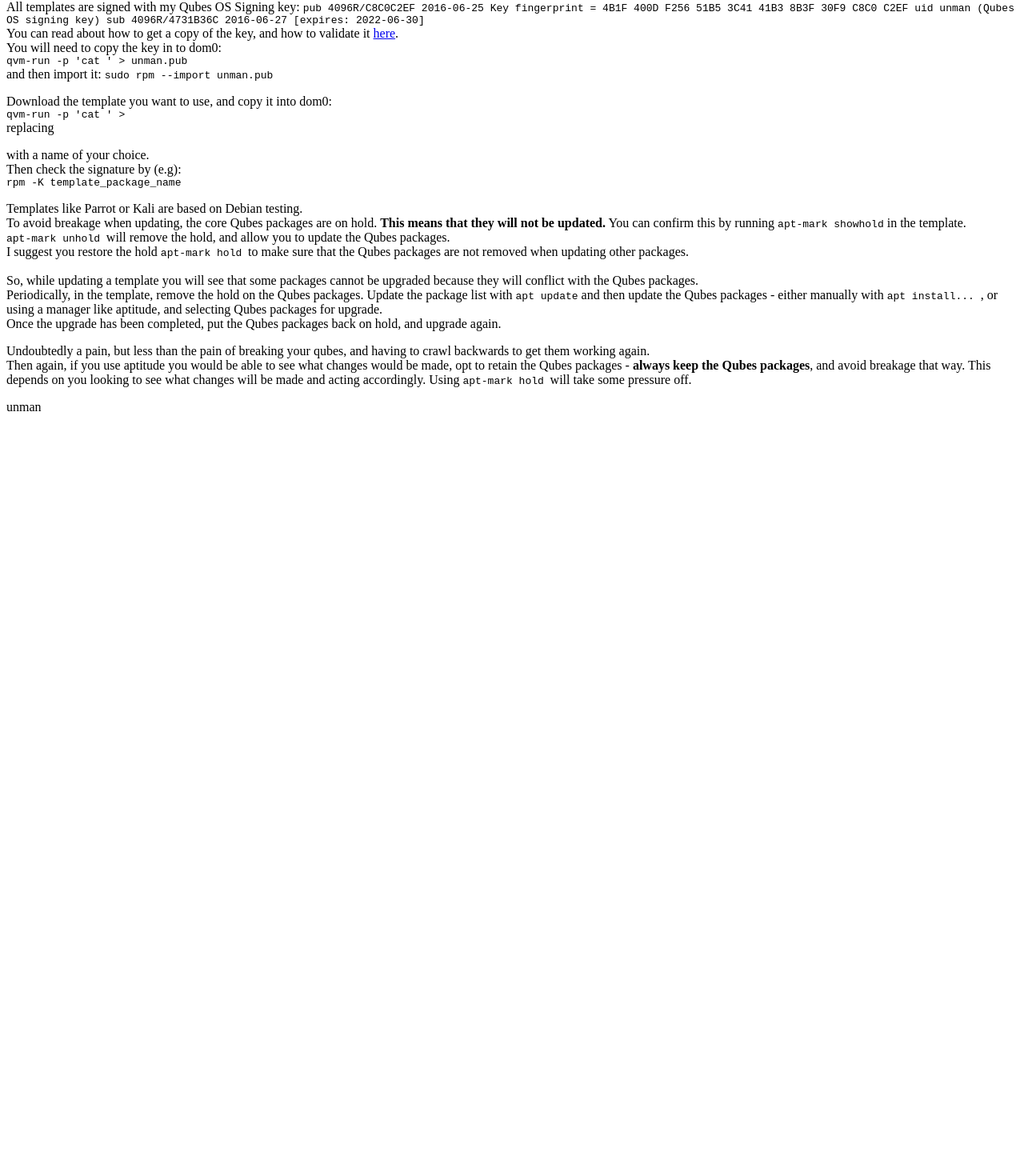
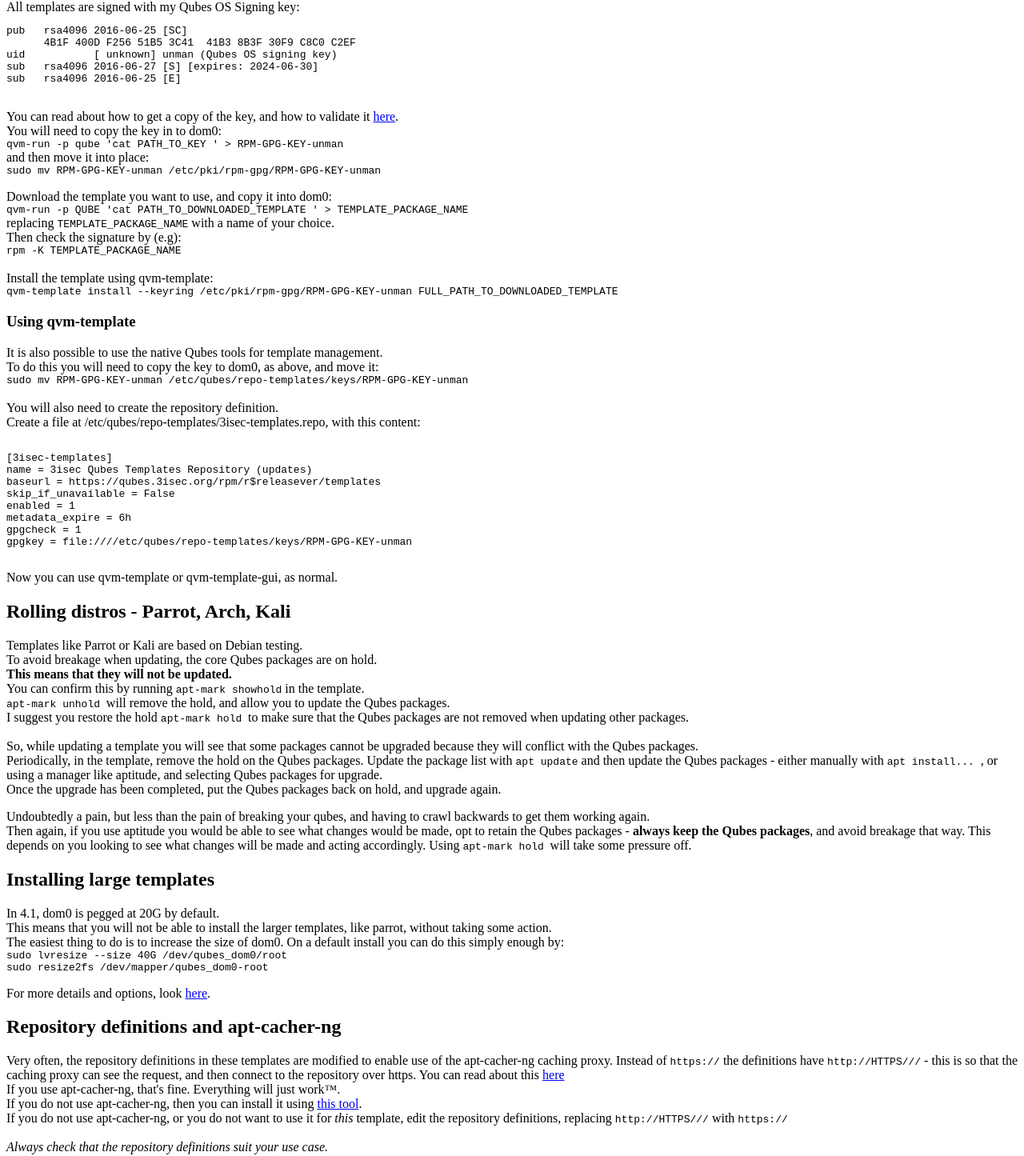
Before and after one commit to unman/qubes.3isec.org, a plain HTML site: page Templates/README.html in a window 1280 px wide. Shown: the part 66-1511 px from the top of the page at 80% size. Before the commit the page ends 800 px from the top, so only its background shows below. Drawn offline with Linux system fonts and the light colour scheme.

Commit message:
Templates - catch up new key, and improve Templates page

```diff
--- a/Templates/README.html
+++ b/Templates/README.html
@@ -2,47 +2,91 @@
 <h1>Qubes templates</h1>
 
 All templates are signed with my Qubes OS Signing key:
-<code>
-pub   4096R/C8C0C2EF 2016-06-25
-      Key fingerprint = 4B1F 400D F256 51B5 3C41  41B3 8B3F 30F9 C8C0 C2EF
-uid                  unman (Qubes OS signing key) <unman@thirdeyesecurity.org>
-sub   4096R/4731B36C 2016-06-27 [expires: 2022-06-30]
-</code>
+<pre>
+pub   rsa4096 2016-06-25 [SC]
+      4B1F 400D F256 51B5 3C41  41B3 8B3F 30F9 C8C0 C2EF
+uid           [ unknown] unman (Qubes OS signing key) <unman@thirdeyesecurity.org>
+sub   rsa4096 2016-06-27 [S] [expires: 2024-06-30]
+sub   rsa4096 2016-06-25 [E]
+</pre>
 
 <br>
-You can read about how to get a copy of the key, and how to validate it <a href="./index.html">here</a>.
+You can read about how to get a copy of the key, and how to validate it <a href="../index.html">here</a>.
 <br>
 You will need to copy the key in to dom0:
 <br>
 <code>
-qvm-run -p  <qube> 'cat <path to key> ' > unman.pub
+qvm-run -p  qube 'cat PATH_TO_KEY ' > RPM-GPG-KEY-unman
 </code>
 <br>
-and then import it:
+and then move it into place:
+<br>
 <code>
-sudo rpm --import unman.pub
+sudo mv RPM-GPG-KEY-unman /etc/pki/rpm-gpg/RPM-GPG-KEY-unman
 </code>
 <p>
 Download the template you want to use, and copy it into dom0:
 <br>
 <code>
-qvm-run -p  <qube> 'cat <path to downloaded template> ' > <template_package_name>
+qvm-run -p  QUBE 'cat PATH_TO_DOWNLOADED_TEMPLATE ' > TEMPLATE_PACKAGE_NAME
 </code>
 <br>
-replacing <pre><template_package_name></pre> with a name of your choice.
+replacing <code>TEMPLATE_PACKAGE_NAME</code> with a name of your choice.
 <br>
 Then check the signature by (e.g):
 <br>
 <code>
-rpm -K template_package_name
+rpm -K TEMPLATE_PACKAGE_NAME
 </code>
 <br>
-<p>
+<br>
+Install the template using qvm-template:
+<br>
+<code>
+qvm-template install --keyring /etc/pki/rpm-gpg/RPM-GPG-KEY-unman FULL_PATH_TO_DOWNLOADED_TEMPLATE
+</code>
 
+
+
+<h3>Using qvm-template</h3>
+It is also possible to use the native Qubes tools for template management.
+<br>
+To do this you will need to copy the key to dom0, as above, and move it:
+<br>
+<code>
+sudo mv RPM-GPG-KEY-unman /etc/qubes/repo-templates/keys/RPM-GPG-KEY-unman
+</code>
+<br>
+<br>
+
+You will also need to create the repository definition.
+<br>
+Create a file at /etc/qubes/repo-templates/3isec-templates.repo, with this content:
+<pre>
+<code>
+[3isec-templates]
+name = 3isec Qubes Templates Repository (updates)
+baseurl = https://qubes.3isec.org/rpm/r$releasever/templates
+skip_if_unavailable = False
+enabled = 1
+metadata_expire = 6h
+gpgcheck = 1
+gpgkey = file:////etc/qubes/repo-templates/keys/RPM-GPG-KEY-unman
+</code>
+</pre>
+
+Now you can use qvm-template or qvm-template-gui, as normal.
+
+
+
+
+<h2>Rolling distros - Parrot, Arch, Kali</h2>
 Templates like Parrot or Kali are based on Debian testing.
 <br>
 To avoid breakage when updating, the core Qubes packages are on hold.
+<br>
 <b>This means that they will not be updated.</b>
+<br>
 You can confirm this by running <code>apt-mark showhold</code> in the template.
 <br>
 <code>apt-mark unhold </code> will remove the hold, and allow you to update the Qubes packages.
@@ -62,6 +106,38 @@
 This depends on you looking to see what changes will be made and acting accordingly.
 Using  <code>apt-mark hold </code> will take some pressure off.
 <p>
+
+<H2>Installing large templates</H2>
+In 4.1, dom0 is pegged at 20G by default.
+<br>
+This means that you will not be able to install the larger templates, like parrot, without  taking some action.
+<br>
+The easiest thing to do is to increase the size of dom0. On a default install you can do this simply enough by:
+<br>
+<code>
+	sudo lvresize --size 40G /dev/qubes_dom0/root
+<br>
+	sudo resize2fs /dev/mapper/qubes_dom0-root
+</code>
+<p>
+For more details and options, look <a href="https://github.com/unman/notes/blob/master/Installing_Templates_Qubes_4.1.md">here</a>.
+<p>
+
+<H2>Repository definitions and apt-cacher-ng</H2>
+Very often, the repository definitions in these templates are modified to enable use of the apt-cacher-ng caching proxy.
+Instead of <code>https://</code> the definitions have <code>http://HTTPS///</code> - this is so that the caching proxy can see the request, and then connect to the repository over https.
+You can read about this <a href="https://www.unix-ag.uni-kl.de/~bloch/acng/html/howtos.html#ssluse">here</a>
+<br>
+If you use apt-cacher-ng, that's fine. Everything will just work&trade;.
+<br>
+If you do not use apt-cacher-ng, then you can install it using <a href="https://qubes.3isec.org/tasks.html">this tool</a>.
+<br>
+If you do not use apt-cacher-ng, or you do not want to use it for <em>this</em> template, edit the repository definitions, replacing
+<code>http://HTTPS///</code> with <code>https://</code>
+<br>
+<br>
+<em>Always check that the repository definitions suit your use case.</em>
+<p>
+
+
 unman
-
-</body></html>
```
